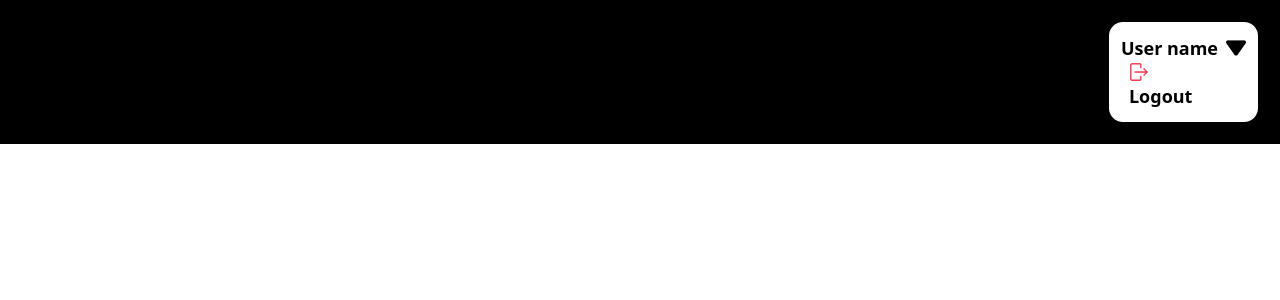
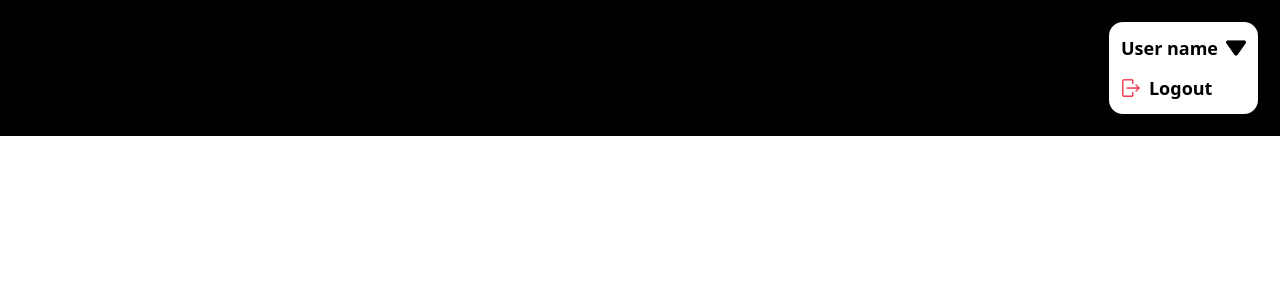
Before and after one commit to Pradikshan/chatapp-frontend, a React (Vite) app: page / in a window 1280 px wide. Shown: the top 300 px of the page. Built offline with nearby package versions, Linux system fonts and the light colour scheme.

Commit message:
Added styles for button

```diff
--- a/src/index.css
+++ b/src/index.css
@@ -16,7 +16,7 @@
 }
 
 .userprofile-container img {
-  @apply w-5 h-5 ms-2;
+  @apply w-5 h-5;
 }
 
 .userprofile-container-img {
@@ -31,4 +31,8 @@
   @apply font-bold text-lg;
 }
 
+.logout-btn {
+  @apply flex items-center mt-3;
+}
+
 /* ### */
```
